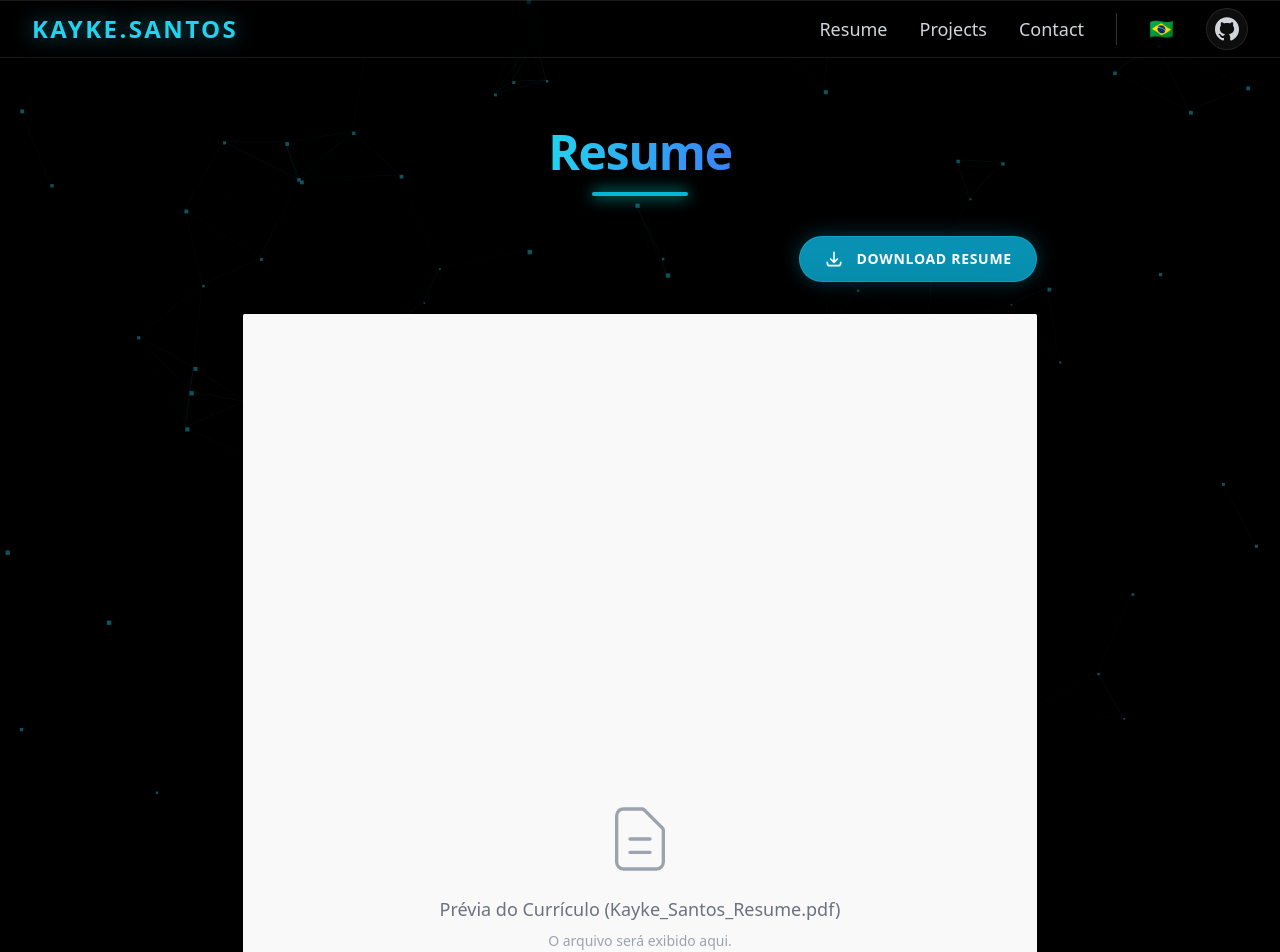
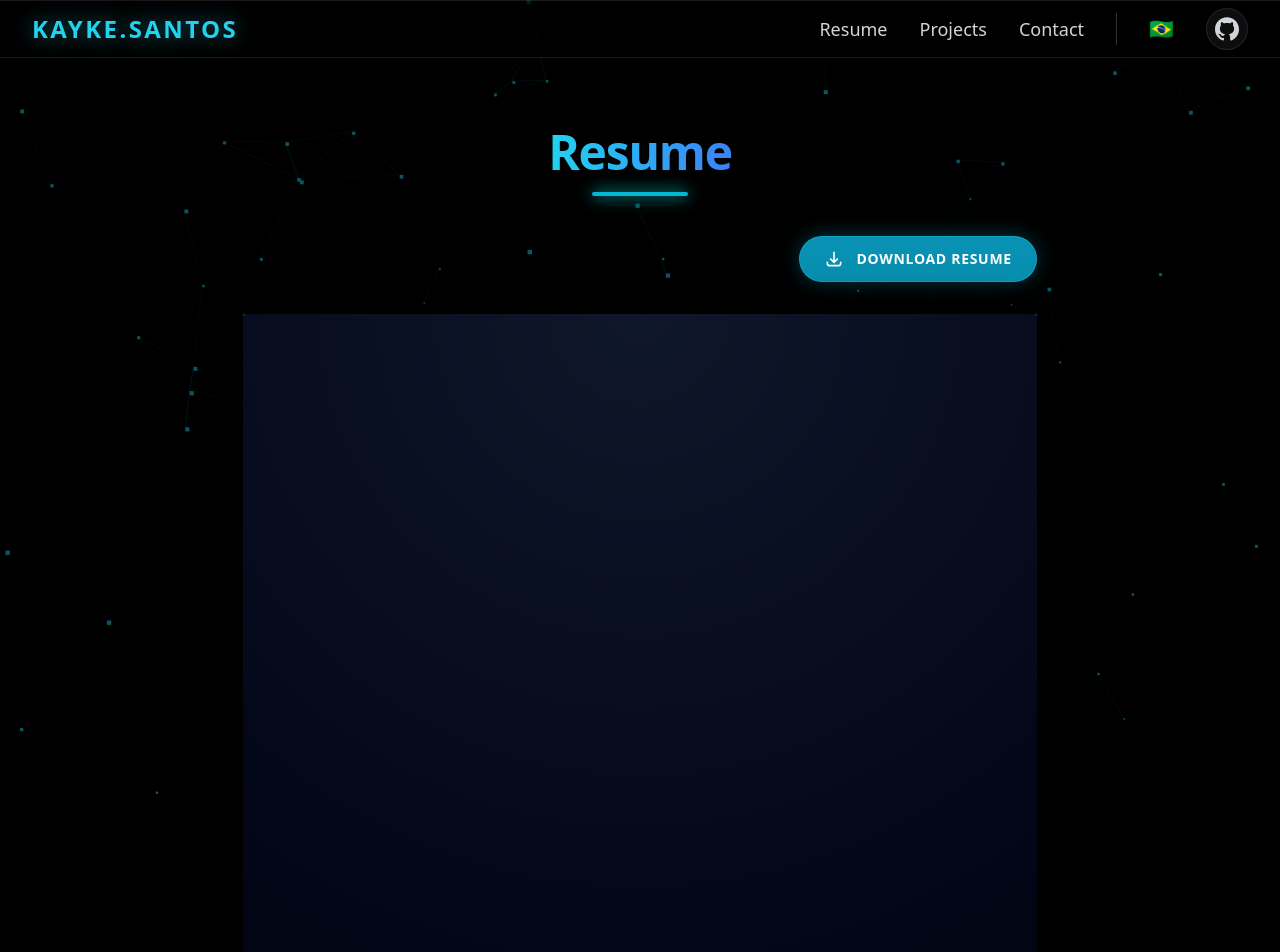
Before and after one commit to Kayke-Queiroz/Repository, a React (Vite) app: page /curriculo in a window 1280 px wide. Shown: the top 952 px of the page. Built offline with nearby package versions, Linux system fonts and the light colour scheme.

Commit message:
Curriculo

```diff
--- a/src/pages/curriculo.jsx
+++ b/src/pages/curriculo.jsx
@@ -79,14 +79,11 @@ export default function Curriculo() {
                             overflow-hidden
                         "
                     >
-                        {/* Placeholder Content for now */}
-                        <div className="absolute inset-0 flex flex-col items-center justify-center bg-gray-100/50 backdrop-blur-sm p-10 text-center">
-                            <svg xmlns="http://www.w3.org/2000/svg" className="h-20 w-20 text-gray-400 mb-4" fill="none" viewBox="0 0 24 24" stroke="currentColor">
-                                <path strokeLinecap="round" strokeLinejoin="round" strokeWidth={1} d="M9 12h6m-6 4h6m2 5H7a2 2 0 01-2-2V5a2 2 0 012-2h5.586a1 1 0 01.707.293l5.414 5.414a1 1 0 01.293.707V19a2 2 0 01-2 2z" />
-                            </svg>
-                            <p className="text-gray-500 text-lg font-medium">Prévia do Currículo ({t.curriculum.filename})</p>
-                            <p className="text-gray-400 text-sm mt-2">O arquivo será exibido aqui.</p>
-                        </div>
+                        <iframe
+                            src={`/assets/documents/${t.curriculum.filename}`}
+                            className="w-full h-full"
+                            title="Curriculum Preview"
+                        />
                     </motion.div>
 
                 </div>
```
Also changed, not shown: 2 other files (tests, documents, lock files or other folders).
